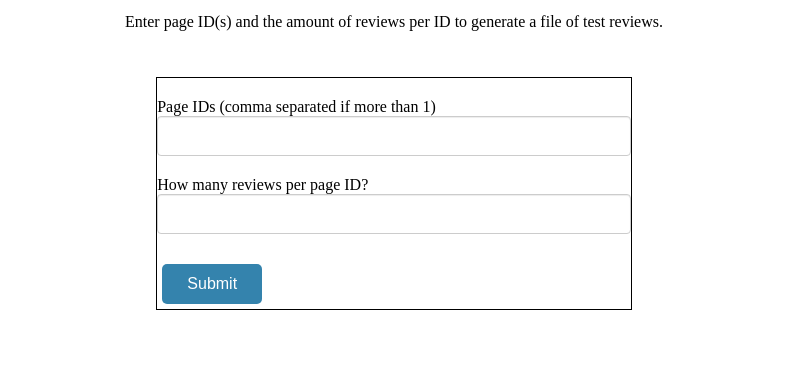
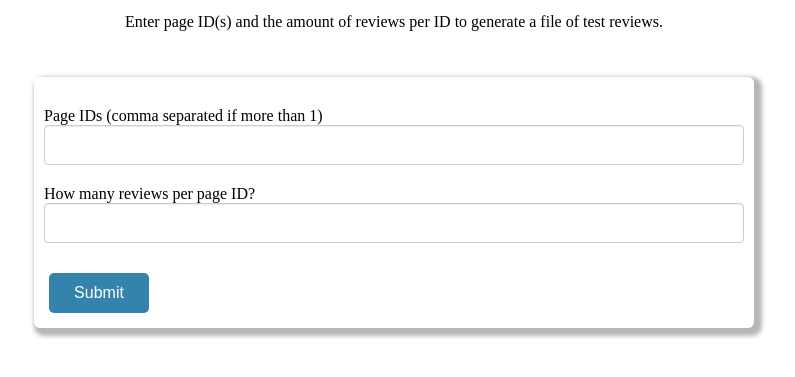
Before and after one commit to Bonte7/review-file-generator, a website with bundled scripts: page public/index.html in a window 1280 px wide. Shown: the part 69-446 px from the top of the page, without its empty margins (246-1041 px from the left). Built offline with nearby package versions, Linux system fonts and the light colour scheme.

Commit message:
CSS updates for the form

```diff
--- a/public/styles.css
+++ b/public/styles.css
@@ -17,8 +17,11 @@ ul {
 }
 
 #form {
-    border: 1px solid black;
     padding-left: 0px;
+    box-shadow: 4px 4px 4px 4px #b6b6b6;
+    border-radius: 6px;
+    padding: 10px;
+    width: 700px;
 }
 
 label {
```
